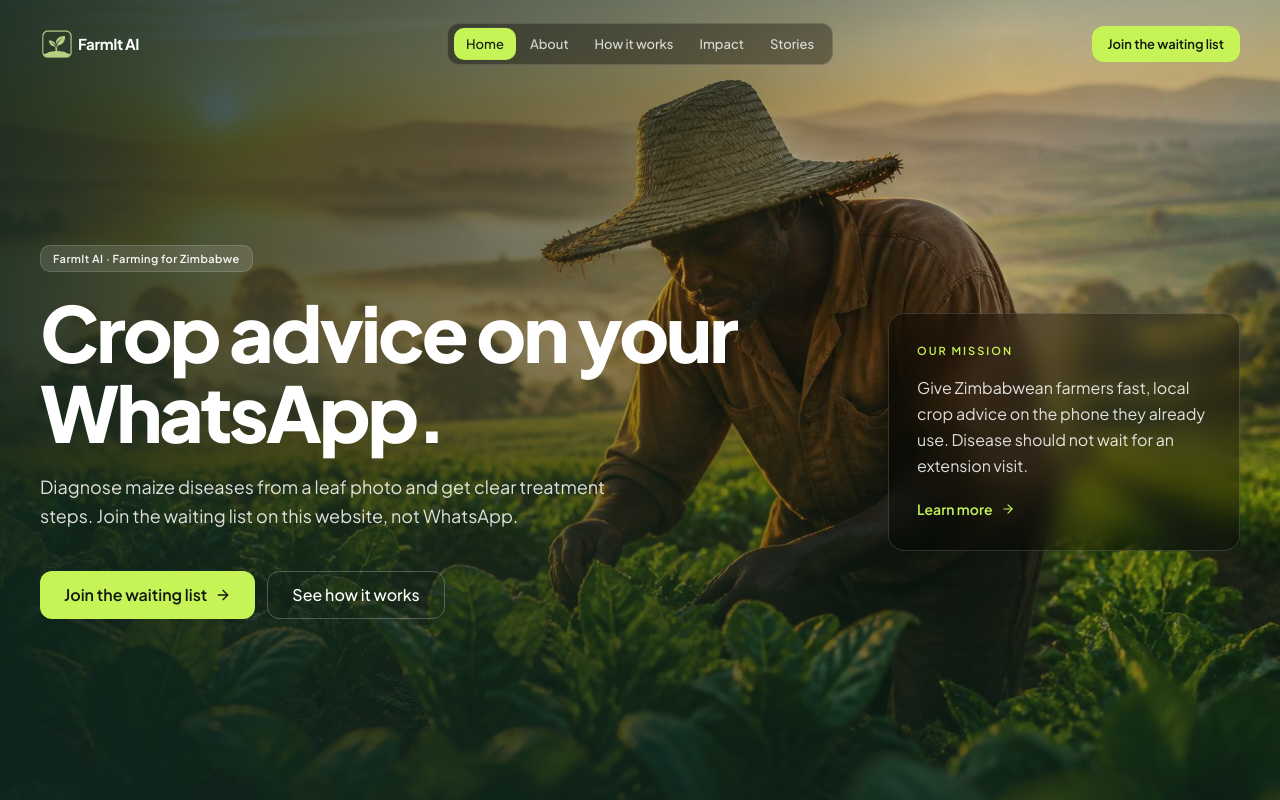
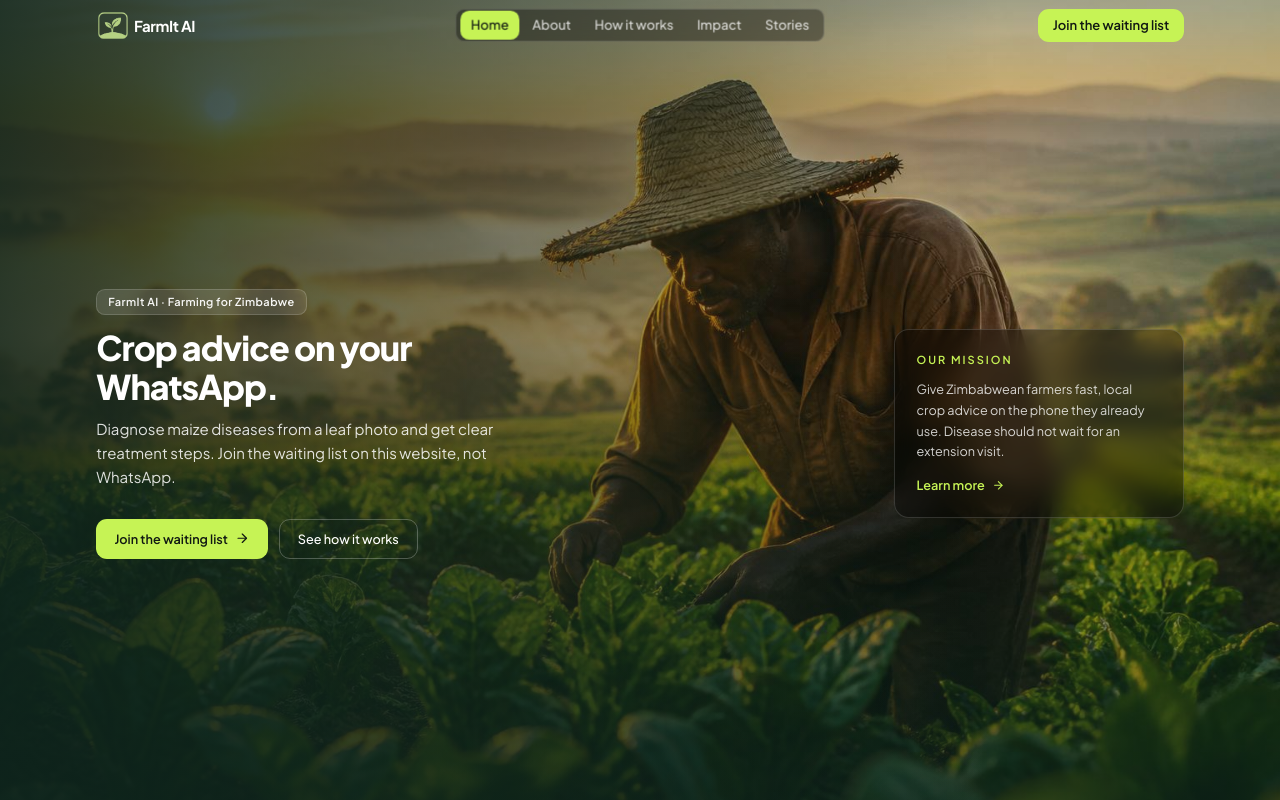
Before and after one commit to KingGodo/farmit-ai, a Next.js app in the folder farmit_website/: page / in a window 1280 px wide. Shown: the top 800 px of the page. Built offline with nearby package versions, Linux system fonts and the light colour scheme.

Commit message:
Restore laptop hero type, lock hero height to the window, and keep nav pills inside the header.
Co-authored-by: Cursor <cursoragent@cursor.com>

```diff
--- a/farmit_website/app/globals.css
+++ b/farmit_website/app/globals.css
@@ -80,9 +80,10 @@
     /* Prevent mobile browsers from inflating text/rem (padding) vs desktop */
     -webkit-text-size-adjust: 100%;
     text-size-adjust: 100%;
-    font-size: 16px;
+    font-size: 14.5px;
+    height: 100%;
     min-height: 100%;
-    min-height: 100svh;
+    min-height: var(--app-height, 100dvh);
   }
 
   body {
@@ -90,7 +91,7 @@
     font-size: 1rem;
     line-height: 1.55;
     min-height: 100%;
-    min-height: 100svh;
+    min-height: var(--app-height, 100dvh);
   }
 
   ::selection {
@@ -108,11 +109,14 @@
   position: relative;
   isolation: isolate;
   display: flex;
+  flex-direction: column;
   width: 100%;
   min-height: 100vh;
-  min-height: 100svh;
+  min-height: 100dvh;
+  min-height: var(--app-height, 100dvh);
   height: 100vh;
   height: 100dvh;
+  height: var(--app-height, 100dvh);
   overflow: hidden;
   color: #fff;
   background-color: var(--forest-deep);
@@ -149,31 +153,26 @@
   flex-direction: column;
   justify-content: center;
   width: 100%;
-  padding-top: 6.5rem;
-  padding-bottom: 2.5rem;
+  padding-top: 5.5rem;
+  padding-bottom: 2.25rem;
 }
 
 .landing-hero-title {
-  max-width: 13ch;
-  font-size: clamp(2.5rem, 6vw, 5.25rem);
+  max-width: 14ch;
+  font-size: clamp(1.5rem, 3.8vw, 2.35rem);
   font-weight: 800;
-  line-height: 1.04;
-  letter-spacing: -0.04em;
+  line-height: 1.12;
+  letter-spacing: -0.03em;
 }
 
-@media (min-width: 1440px) {
-  .landing-hero-copy {
-    padding-top: 7rem;
-    padding-bottom: 3.5rem;
-  }
-
+@media (min-width: 1920px) {
   .landing-hero-title {
-    font-size: clamp(3.5rem, 4.6vw, 5.75rem);
+    font-size: clamp(2rem, 3vw, 3rem);
   }
 }
 
 @utility section-heading {
-  @apply text-[1.35rem] font-bold tracking-[-0.02em] sm:text-2xl lg:text-[1.85rem] lg:leading-[1.2] xl:text-[2.35rem];
+  @apply text-[1.35rem] font-bold tracking-[-0.02em] sm:text-2xl lg:text-[1.85rem] lg:leading-[1.2];
 }
 
 @keyframes rise-in {
--- a/farmit_website/app/layout.tsx
+++ b/farmit_website/app/layout.tsx
@@ -1,5 +1,6 @@
 import type { Metadata, Viewport } from "next";
 import { Plus_Jakarta_Sans } from "next/font/google";
+import ViewportHeight from "@/components/viewport-height";
 import { site } from "@/lib/site";
 import "./globals.css";
 
@@ -41,6 +42,7 @@ export default function RootLayout({
   return (
     <html lang="en">
       <body className={`${jakarta.variable} font-sans antialiased`}>
+        <ViewportHeight />
         {children}
       </body>
     </html>
--- a/farmit_website/components/landing/sections/hero.tsx
+++ b/farmit_website/components/landing/sections/hero.tsx
@@ -8,46 +8,46 @@ export default function Hero() {
       <div className="landing-hero-shade" aria-hidden />
 
       <div className="page-container landing-hero-copy">
-        <div className="grid items-center gap-10 lg:grid-cols-[minmax(0,1.2fr)_minmax(18rem,22rem)] lg:gap-16 xl:gap-24">
-          <div className="max-w-3xl">
+        <div className="grid items-center gap-8 lg:grid-cols-[minmax(0,1.2fr)_minmax(16rem,20rem)] lg:gap-12">
+          <div className="max-w-xl">
             <p className="animate-rise inline-flex items-center rounded-md border border-white/15 bg-white/12 px-3 py-1 text-[11px] font-semibold tracking-[0.04em] text-white/95 backdrop-blur-sm">
               FarmIt AI · Farming for Zimbabwe
             </p>
-            <h1 className="animate-rise-delay landing-hero-title mt-5 text-white">
+            <h1 className="animate-rise-delay landing-hero-title mt-4 text-white">
               Crop advice on your WhatsApp.
             </h1>
-            <p className="animate-rise-delay-2 mt-5 max-w-xl text-base leading-relaxed text-white/85 sm:text-lg">
+            <p className="animate-rise-delay-2 mt-3 max-w-md text-sm leading-relaxed text-white/85 sm:text-[15px]">
               Diagnose maize diseases from a leaf photo and get clear treatment
               steps. Join the waiting list on this website, not WhatsApp.
             </p>
-            <div className="animate-rise-delay-3 mt-10 flex flex-wrap items-center gap-3">
+            <div className="animate-rise-delay-3 mt-8 flex flex-wrap items-center gap-3">
               <Link
                 href={site.waitlistPath}
-                className="inline-flex h-12 items-center gap-2 rounded-lg bg-lime px-6 text-sm font-semibold text-ink transition-[background-color,transform] duration-200 ease-[var(--ease-craft)] hover:bg-lime-dark active:scale-[0.98] sm:text-base"
+                className="inline-flex h-11 items-center gap-2 rounded-lg bg-lime px-5 text-sm font-semibold text-ink transition-[background-color,transform] duration-200 ease-[var(--ease-craft)] hover:bg-lime-dark active:scale-[0.98]"
               >
                 Join the waiting list
                 <ArrowRight className="h-4 w-4" />
               </Link>
               <a
                 href="#how-it-works"
-                className="inline-flex h-12 items-center rounded-lg border border-white/25 px-6 text-sm font-medium text-white transition-[background-color] duration-200 ease-[var(--ease-craft)] hover:bg-white/10 sm:text-base"
+                className="inline-flex h-11 items-center rounded-lg border border-white/25 px-5 text-sm font-medium text-white transition-[background-color] duration-200 ease-[var(--ease-craft)] hover:bg-white/10"
               >
                 See how it works
               </a>
             </div>
           </div>
 
-          <aside className="animate-rise-delay-3 w-full rounded-xl border border-white/15 bg-black/35 p-6 backdrop-blur-md sm:p-7">
+          <aside className="animate-rise-delay-3 w-full rounded-xl border border-white/15 bg-black/35 p-5 backdrop-blur-md sm:p-6">
             <p className="text-[11px] font-semibold uppercase tracking-[0.18em] text-lime">
               Our Mission
             </p>
-            <p className="mt-4 text-sm leading-relaxed text-white/85 sm:text-base">
+            <p className="mt-3 text-sm leading-relaxed text-white/80">
               Give Zimbabwean farmers fast, local crop advice on the phone they
               already use. Disease should not wait for an extension visit.
             </p>
             <a
               href="#about"
-              className="mt-5 inline-flex items-center gap-2 text-sm font-semibold text-lime transition-[gap] duration-150 ease-[var(--ease-craft)] hover:gap-3"
+              className="mt-4 inline-flex items-center gap-2 text-sm font-semibold text-lime transition-[gap] duration-150 ease-[var(--ease-craft)] hover:gap-3"
             >
               Learn more
               <ArrowRight className="h-3.5 w-3.5" />
--- a/farmit_website/components/landing/sections/nav.tsx
+++ b/farmit_website/components/landing/sections/nav.tsx
@@ -75,7 +75,7 @@ export default function Navbar() {
 
   const linkClass = (href: string) => {
     const isActive = isHome && active === href;
-    return `rounded-md px-3 py-1.5 text-[13px] font-medium transition-[color,background-color] duration-150 ease-[var(--ease-craft)] ${
+    return `inline-flex h-8 items-center rounded-md px-3 text-[13px] font-medium leading-none transition-[color,background-color] duration-150 ease-[var(--ease-craft)] ${
       isActive
         ? "bg-lime text-ink"
         : solid
@@ -97,13 +97,13 @@ export default function Navbar() {
 
   return (
     <nav
-      className={`fixed top-0 z-50 w-full pt-3 transition-[background-color,border-color,color,backdrop-filter] duration-200 ease-[var(--ease-craft)] sm:pt-4 ${
+      className={`fixed top-0 z-50 w-full transition-[background-color,border-color,color,backdrop-filter] duration-200 ease-[var(--ease-craft)] ${
         solid
           ? "border-b border-border bg-background/90 text-ink backdrop-blur-xl"
           : "border-b border-transparent bg-transparent text-white"
       }`}
     >
-      <div className="page-container relative flex h-12 items-center justify-between sm:h-14">
+      <div className="page-container relative flex h-14 items-center justify-between overflow-hidden">
         <Link
           href="/"
           onClick={() => setOpen(false)}
@@ -123,10 +123,10 @@ export default function Navbar() {
         </Link>
 
         <div
-          className={`absolute left-1/2 top-1/2 hidden -translate-x-1/2 -translate-y-1/2 items-center gap-0.5 lg:flex ${
+          className={`absolute left-1/2 top-1/2 hidden h-9 -translate-x-1/2 -translate-y-1/2 items-center gap-0.5 lg:flex ${
             solid
               ? ""
-              : "rounded-lg border border-white/15 bg-black/35 px-1.5 py-1 backdrop-blur-md"
+              : "rounded-md border border-white/15 bg-black/35 px-1 backdrop-blur-md"
           }`}
         >
           {NAV_ITEMS.map((item) =>
--- /dev/null
+++ b/farmit_website/components/viewport-height.tsx
@@ -0,0 +1,25 @@
+"use client";
+
+import { useEffect } from "react";
+
+function applyHeight() {
+  const viewport = window.visualViewport;
+  const height = Math.round(viewport?.height ?? window.innerHeight);
+  document.documentElement.style.setProperty("--app-height", `${height}px`);
+}
+
+export default function ViewportHeight() {
+  useEffect(() => {
+    applyHeight();
+    window.addEventListener("resize", applyHeight);
+    window.addEventListener("orientationchange", applyHeight);
+    window.visualViewport?.addEventListener("resize", applyHeight);
+    return () => {
+      window.removeEventListener("resize", applyHeight);
+      window.removeEventListener("orientationchange", applyHeight);
+      window.visualViewport?.removeEventListener("resize", applyHeight);
+    };
+  }, []);
+
+  return null;
+}
```
